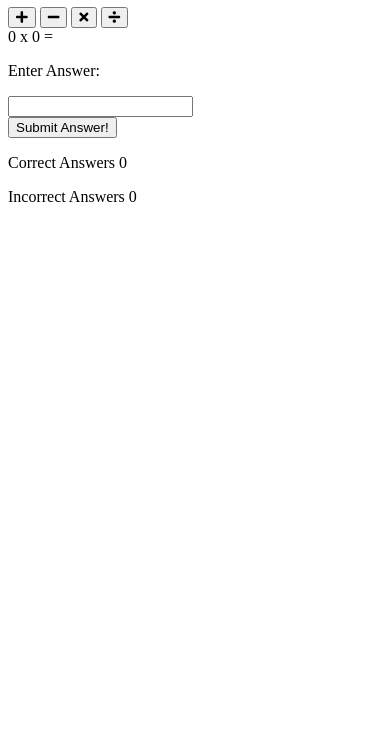
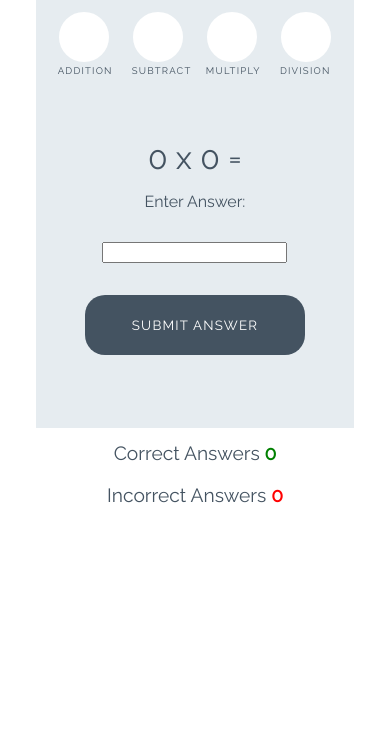
Before and after one commit to ChrisCross1983/love-maths, a plain HTML site: page index.html in a window 390 px wide. Shown: the part 112-844 px from the top of the page. Drawn offline with Linux system fonts and the light colour scheme.

Commit message:
Add styles for game

```diff
--- a/assets/css/style.css
+++ b/assets/css/style.css
@@ -0,0 +1,252 @@
+/* --------- Global style */
+
+body {
+    background-color: white;
+    font-family: "Raleway", sans-serif;
+    color: #445361;
+    text-align: center;
+}
+
+/* --------- Heading */
+
+.heading {
+    text-align: center;
+    font-size: 2.5rem;
+}
+
+.logo {
+    height: 40px;
+    padding-right: 5px;
+}
+
+/* --------- Game layout */
+
+.game-area {
+    background-color: #E6ECF0;
+    box-sizing: border-box;
+    width: 85%;
+    height: 65vh;
+    max-height: 450px;
+    max-width: 830px;
+    margin-left: auto;
+    margin-right: auto;
+    padding: 1%;
+}
+
+.question-area {
+    width: 50%;
+    font-size: 2rem;
+    margin: auto;
+    padding: 50px 0;
+}
+
+.question-area span {
+    padding: 0 15px;
+}
+
+.score-area {
+    margin: 5px auto;
+    width: 60%;
+    font-size: 1.2rem;
+}
+
+.controls-area {
+    width: 85%;
+    margin: 30px auto;
+}
+
+#score {
+    color: green;
+    font-weight: bold;
+}
+
+#incorrect {
+    color: red;
+    font-weight: bold;
+}
+
+.answer-message {
+    display: none;
+    font-size: 1rem;
+}
+
+#answer-box {
+    border: none;
+    color: #445361;
+    display: inline-block;
+    height: 40px;
+    width: 80px;
+    font-size: 1.2rem;
+}
+
+.scores {
+    display: inline-block;
+    padding: 25px;
+}
+
+/* --------- Buttons */
+
+.btn {
+    width: 220px;
+    height: 60px;
+    font-family: "Raleway", sans-serif;
+    text-transform: uppercase;
+    letter-spacing: 1.2px;
+    color: white;
+}
+
+.btn:focus {
+    outline: none;
+}
+
+.btn--big {
+    padding-top: 10px;
+    border-radius: 50%;
+    background-color: white;
+    border: 10px solid;
+    width: 100px;
+    height: 100px;
+    font-size: 3.2rem;
+    margin: 0 30px;
+    transition: all 0.5s;
+}
+
+.btn--big::after {
+    content: attr(data-type);
+    font-size: 1rem;
+    color: #445361;
+    position: relative;
+    left: -0,5em;
+}
+
+.btn--blue {
+    border-color: blue;
+    color: blue;
+}
+
+.btn--blue:active,
+.btn--blue:hover {
+    background-color: darkblue;
+    color: white;
+}
+
+.btn--orange {
+    border-color: orange;
+    color: orange;
+}
+
+.btn--orange:active,
+.btn--orange:hover {
+    background-color: darkorange;
+    color: white;
+}
+
+.btn--red {
+    border-color: red;
+    color: red;
+}
+
+.btn--red:active,
+.btn--red:hover {
+    background-color: darkred;
+    color: white;
+}
+
+.btn--green {
+    border-color: green;
+    color: green;
+}
+
+.btn--green:active,
+.btn--green:hover {
+    background-color: darkgreen;
+    color: white;
+}
+
+.btn--gray {
+    margin-top: 25px;
+    background-color: #445361;
+    border: 1px transparent;
+    border-radius: 20px;
+}
+
+.btn--gray:active,
+.btn--gray:hover {
+    background-color: #0d1013;
+}
+
+/* --------- Media queries */
+
+@media (max-width: 414px) {
+    .controls-area {
+        width: 100%;
+    }
+
+    .btn--big {
+        margin: 0 10px;
+        padding: 5px;
+        border: 5px solid;
+        width: 50px;
+        height: 50px;
+        font-size: 1.5rem;
+    }
+
+    .btn--big::after {
+        font-size: 0.6rem;
+        left: -0.7rem;
+    }
+
+    .question-area {
+        padding: 10% 0;
+        width: 100%;
+    }
+
+    .question-area span {
+        padding: 0;
+    }
+
+    .answer-message {
+        display: block;
+    }
+
+    #answer-box {
+        display: block;
+        margin: 0 auto;
+    }
+    .btn--gray {
+        margin-top: 0;
+    }
+
+    .score-area {
+        width: 100%;
+    }
+
+    .scores {
+        margin: 0.5em auto;
+        display: block;
+        padding: 5px;
+    }
+
+    .heading {
+        font-size: 2rem;
+    }
+}
+
+@media (max-width: 320px) {
+    .game-area {
+        height: 70vh;
+    }
+
+    .controls-area {
+        width: 75%;
+        margin: 10px auto;
+    }
+
+    .btn--big {
+        margin: 10px 10px;
+    }
+    .question-area {
+        padding: 10px 0;
+    }
+
+}
--- a/index.html
+++ b/index.html
@@ -25,16 +25,16 @@
 
     <div class="game-area">
       <div class="controls-area">
-        <button class="btn btn--big bth--green">
+        <button data-type="addition" class="btn btn--big bth--green">
           <i class="fas fa-plus"></i>
         </button>
-        <button class="btn btn--big bth--blue">
+        <button data-type="subtract" class="btn btn--big bth--blue">
           <i class="fas fa-minus"></i>
         </button>
-        <button class="btn btn--big bth--organe">
+        <button data-type="multiply" class="btn btn--big bth--organe">
           <i class="fas fa-times"></i>
         </button>
-        <button class="btn btn--big bth--red">
+        <button data-type="division" class="btn btn--big bth--red">
           <i class="fas fa-divide"></i>
         </button>
       </div>
@@ -46,7 +46,7 @@
         <p class="answer-message">Enter Answer:</p>
         <input type="answer-box" type="number" />
       </div>
-      <button class="btn btn--gray">Submit Answer!</button>
+      <button data-type="submit" class="btn btn--gray">Submit Answer</button>
     </div>
 
     <div class="score-area">
```
